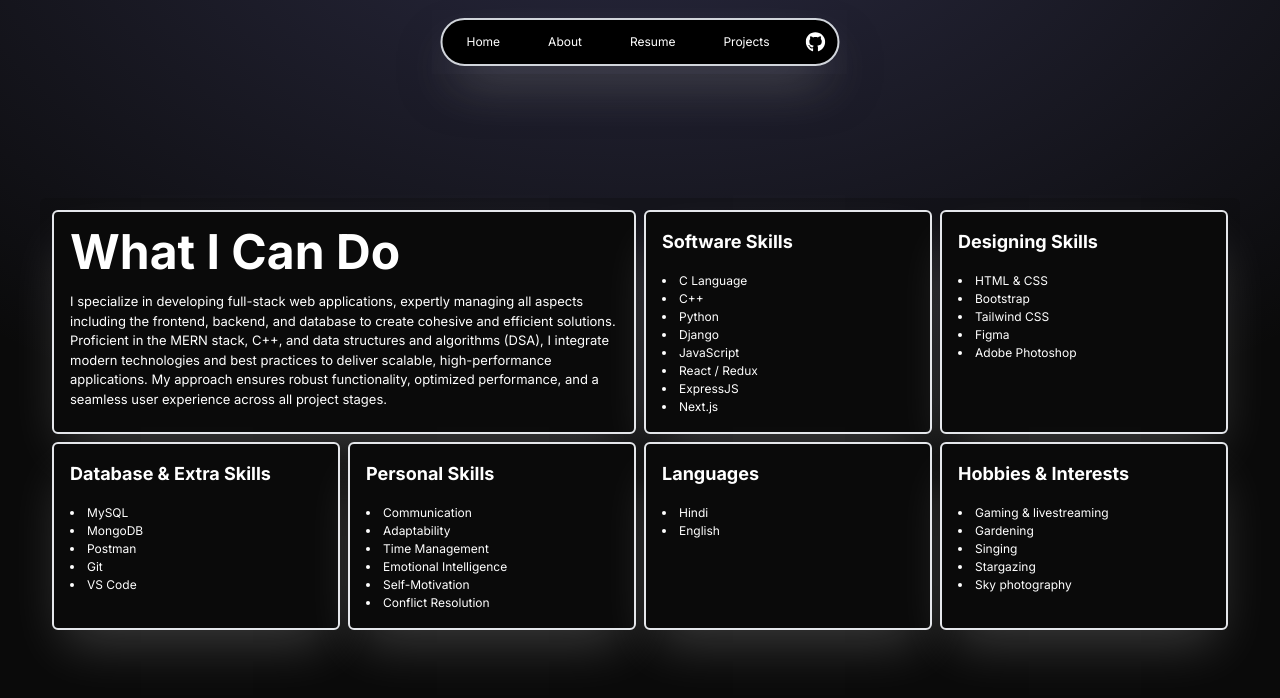
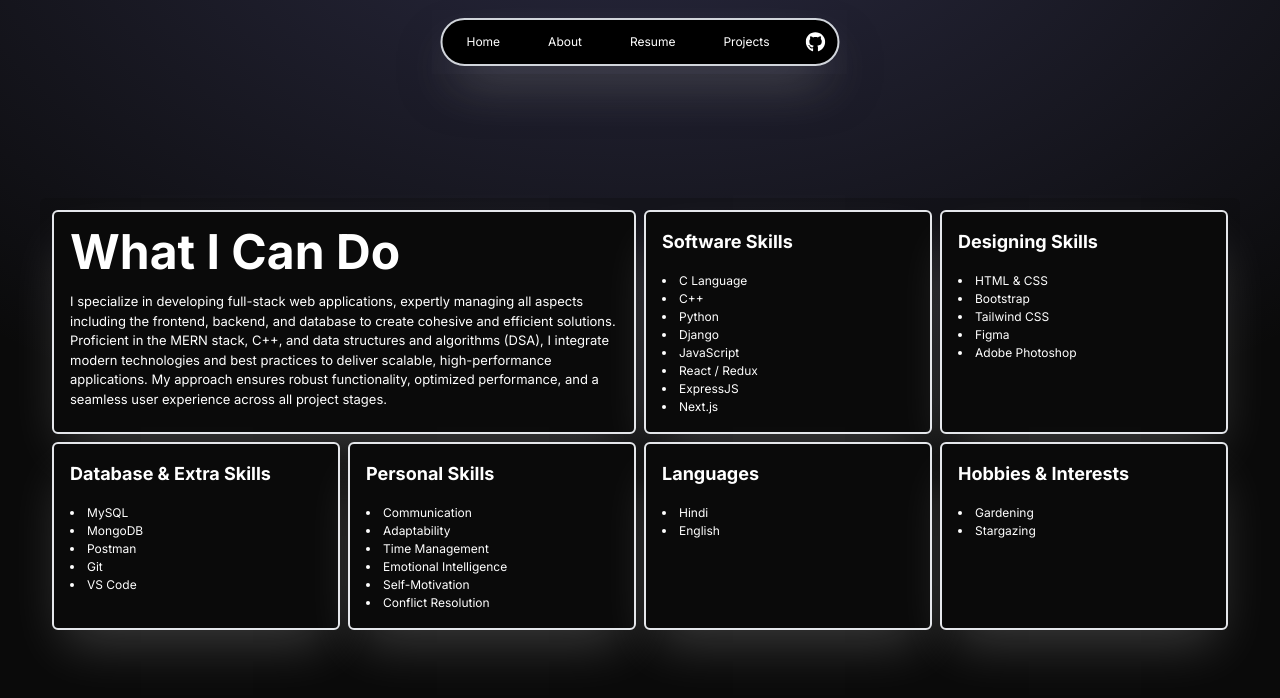
Before and after one commit to itsmeprinceyt/portfolio_itsmeprince, a Next.js app: page /resume in a window 1280 px wide. Shown: the top 698 px of the page. Built offline with nearby package versions, Linux system fonts and the light colour scheme.

Commit message:
Updated Hobbies & Interests

```diff
--- a/app/resume/page.jsx
+++ b/app/resume/page.jsx
@@ -65,11 +65,8 @@ export default function Resume() {
                             <div className="bg-neutral-950 hover:text-black hover:bg-white hover:shadow-white/80 p-4 rounded-md border-2 shadow-2xl shadow-white/20">
                                 <h2 className=" text-lg font-bold">Hobbies & Interests</h2>
                                 <ul className="text-[12px]  list-disc list-inside mt-4">
-                                    <li>Gaming & livestreaming</li>
                                     <li>Gardening</li>
-                                    <li>Singing</li>
                                     <li>Stargazing</li>
-                                    <li>Sky photography</li>
                                 </ul>
                             </div>
                         </div>
```
